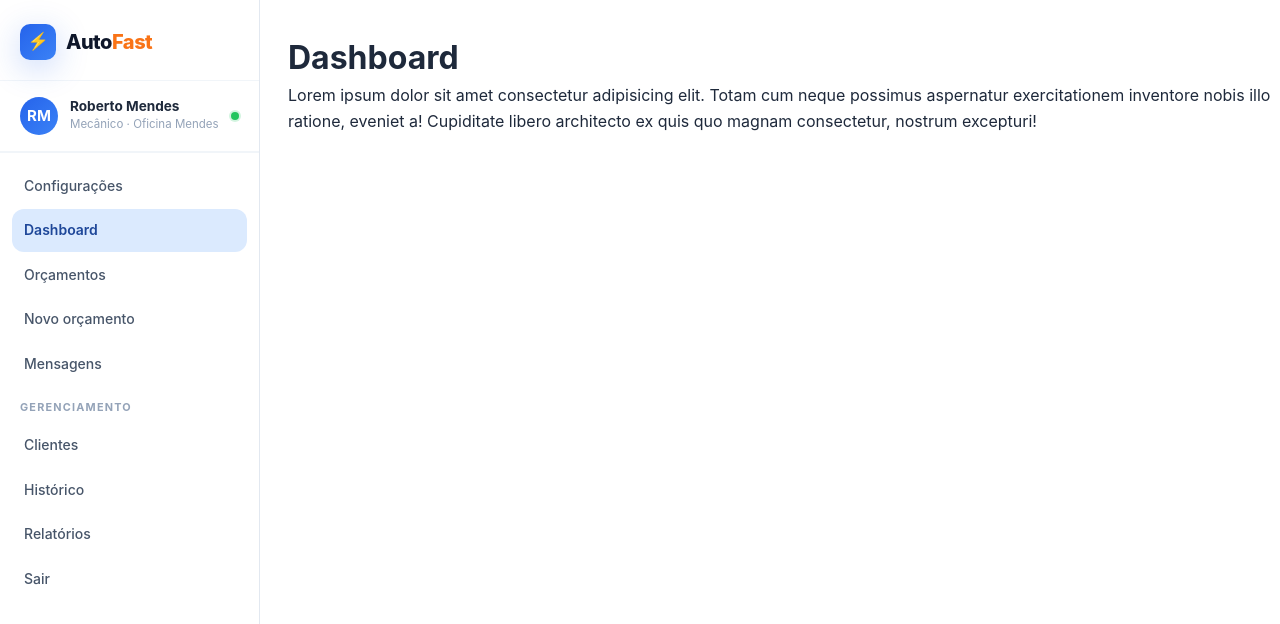
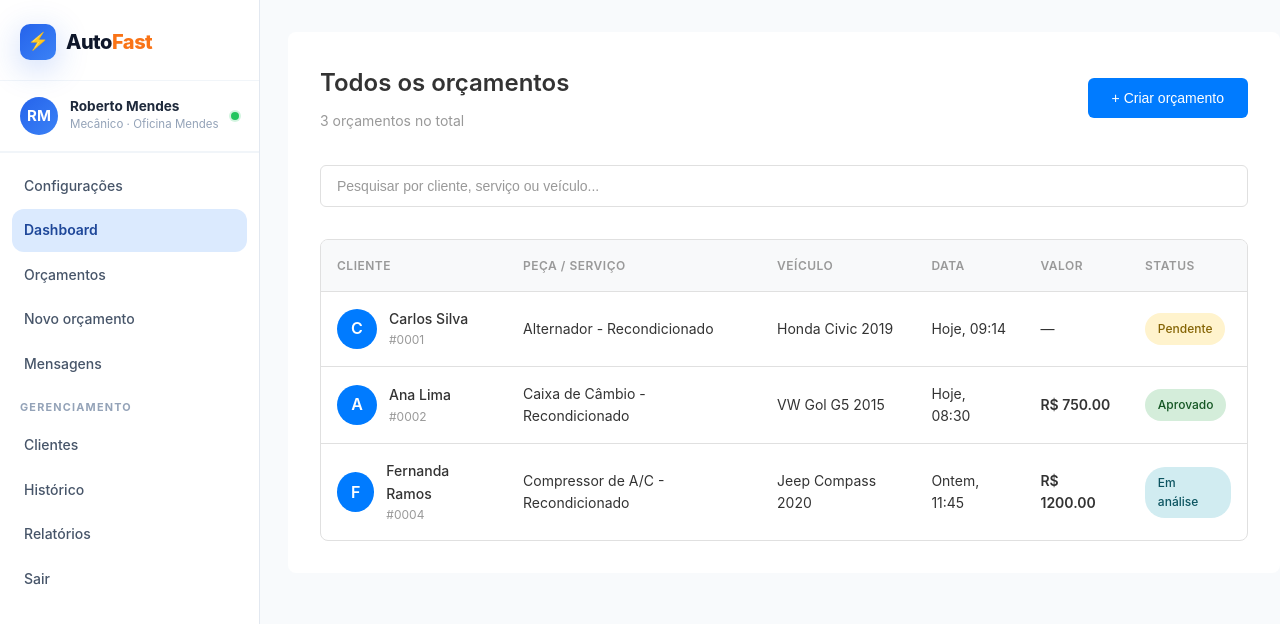
Before and after one commit to rebecaCaroba/AutoFast, a React (Vite) app: page /dashboard in a window 1280 px wide. Shown: the top 624 px of the page. Built offline with nearby package versions, Linux system fonts and the light colour scheme.

Commit message:
Tabela de orçamentos do dashboard

```diff
--- a/src/DefaultLayout/style.scss
+++ b/src/DefaultLayout/style.scss
@@ -1,3 +1,9 @@
+@import '../styles/config/variables';
+
 .containerLayout {
     margin: 2rem 0 0 18rem;
 }
+
+body {
+    background-color: $gray-50 !important;
+}
--- a/src/pages/Dashboard/index.tsx
+++ b/src/pages/Dashboard/index.tsx
@@ -1,11 +1,131 @@
 import './style.scss';
+import { useState } from 'react';
+
+interface Orcamento {
+    id: number;
+    cliente: string;
+    orc: string;
+    veiculo: string;
+    data: string;
+    valor: number;
+    status: 'Pendente' | 'Aprovado' | 'Em revisão' | 'Em análise';
+}
+
+const dados: Orcamento[] = [
+    { id: 1, cliente: 'Carlos Silva', orc: 'Alternador - Recondicionado', veiculo: 'Honda Civic 2019', data: 'Hoje, 09:14', valor: 0, status: 'Pendente' },
+    { id: 2, cliente: 'Ana Lima', orc: 'Caixa de Câmbio - Recondicionado', veiculo: 'VW Gol G5 2015', data: 'Hoje, 08:30', valor: 750.00, status: 'Aprovado' },
+    { id: 4, cliente: 'Fernanda Ramos', orc: 'Compressor de A/C - Recondicionado', veiculo: 'Jeep Compass 2020', data: 'Ontem, 11:45', valor: 1200.00, status: 'Em análise' },
+];
 
 export default function Dashboard() {
+    const [filtro, setFiltro] = useState('');
+
+    const orcamentosFiltrados = dados.filter(orcamento =>
+        orcamento.cliente.toLowerCase().includes(filtro.toLowerCase()) ||
+        orcamento.orc.toLowerCase().includes(filtro.toLowerCase()) ||
+        orcamento.veiculo.toLowerCase().includes(filtro.toLowerCase())
+    );
+
+    const getStatusColor = (status: string) => {
+        switch (status) {
+            case 'Pendente':
+                return '#FFF3CD';
+            case 'Aprovado':
+                return '#D4EDDA';
+            case 'Em revisão':
+                return '#FCE5CD';
+            case 'Em análise':
+                return '#D1ECF1';
+            default:
+                return '#F8F9FA';
+        }
+    };
+
+    const getStatusTextColor = (status: string) => {
+        switch (status) {
+            case 'Pendente':
+                return '#856404';
+            case 'Aprovado':
+                return '#155724';
+            case 'Em revisão':
+                return '#856404';
+            case 'Em análise':
+                return '#0C5460';
+            default:
+                return '#000';
+        }
+    };
+
     return (
-        <div>
+        <div className="dashboard">
+            <div className="dashboard-header">
+                <div>
+                    <h1>Todos os orçamentos</h1>
+                    <p className="total-orcamentos">{orcamentosFiltrados.length} orçamentos no total</p>
+                </div>
+                <button className="btn-criar-orcamento">+ Criar orçamento</button>
+            </div>
 
-            <h1>Dashboard</h1>
-            Lorem ipsum dolor sit amet consectetur adipisicing elit. Totam cum neque possimus aspernatur exercitationem inventore nobis illo ratione, eveniet a! Cupiditate libero architecto ex quis quo magnam consectetur, nostrum excepturi!
+            <div className="filtro-container">
+                <input
+                    type="text"
+                    placeholder="Pesquisar por cliente, serviço ou veículo..."
+                    value={filtro}
+                    onChange={(e) => setFiltro(e.target.value)}
+                    className="filtro-input"
+                />
+            </div>
+
+            <div className="table-container">
+                <table className="orcamentos-table">
+                    <thead>
+                        <tr>
+                            <th>CLIENTE</th>
+                            <th>PEÇA / SERVIÇO</th>
+                            <th>VEÍCULO</th>
+                            <th>DATA</th>
+                            <th>VALOR</th>
+                            <th>STATUS</th>
+                        </tr>
+                    </thead>
+                    <tbody>
+                        {orcamentosFiltrados.map((orcamento) => (
+                            <tr key={orcamento.id}>
+                                <td>
+                                    <div className="cliente-info">
+                                        <div className="cliente-avatar">{orcamento.cliente.charAt(0)}</div>
+                                        <div>
+                                            <div className="cliente-nome">{orcamento.cliente}</div>
+                                            <div className="cliente-id">#{String(orcamento.id).padStart(4, '0')}</div>
+                                        </div>
+                                    </div>
+                                </td>
+                                <td>{orcamento.orc}</td>
+                                <td>{orcamento.veiculo}</td>
+                                <td>{orcamento.data}</td>
+                                <td>
+                                    {orcamento.valor > 0 ? (
+                                        <div className="valor">R$ {orcamento.valor.toFixed(2)}</div>
+                                    ) : (
+                                        <span>—</span>
+                                    )}
+                                </td>
+                                <td>
+                                    <span
+                                        className="status-badge"
+                                        style={{
+                                            backgroundColor: getStatusColor(orcamento.status),
+                                            color: getStatusTextColor(orcamento.status),
+                                        }}
+                                    >
+                                        {orcamento.status}
+                                    </span>
+                                </td>
+                            </tr>
+                        ))}
+                    </tbody>
+                </table>
+            </div>
         </div>
-    )
+    );
 }
--- a/src/pages/Dashboard/style.scss
+++ b/src/pages/Dashboard/style.scss
@@ -1 +1,166 @@
 @import '../../styles/config/variables';
+
+.dashboard {
+    padding: 2rem;
+    background-color: #fff;
+    border-radius: 8px;
+    margin-bottom: 2rem;
+    max-width: 1200px;
+
+    .dashboard-header {
+        margin-bottom: 2rem;
+        display: flex;
+        align-items: center;
+        justify-content: space-between;
+
+        h1 {
+            font-size: 24px;
+            font-weight: 600;
+            color: #333;
+            margin-bottom: 0.5rem;
+        }
+
+        .total-orcamentos {
+            color: #999;
+            font-size: 14px;
+        }
+
+        .btn-criar-orcamento {
+            padding: 0.75rem 1.5rem;
+            background-color: #007bff;
+            color: white;
+            border: none;
+            border-radius: 6px;
+            font-size: 14px;
+            font-weight: 500;
+            cursor: pointer;
+            transition: background-color 0.3s ease;
+            white-space: nowrap;
+
+            &:hover {
+                background-color: #0056b3;
+            }
+
+            &:active {
+                background-color: #003d82;
+            }
+        }
+    }
+
+    .filtro-container {
+        display: flex;
+        gap: 1rem;
+        margin-bottom: 2rem;
+        align-items: center;
+
+        .filtro-input {
+            flex: 1;
+            padding: 0.75rem 1rem;
+            border: 1px solid #e0e0e0;
+            border-radius: 6px;
+            font-size: 14px;
+            outline: none;
+            transition: border-color 0.3s ease;
+
+            &:focus {
+                border-color: #007bff;
+                box-shadow: 0 0 0 2px rgba(0, 123, 255, 0.1);
+            }
+
+            &::placeholder {
+                color: #999;
+            }
+        }
+
+
+    }
+
+    .table-container {
+        overflow-x: auto;
+        border-radius: 8px;
+        border: 1px solid #e0e0e0;
+
+        .orcamentos-table {
+            width: 100%;
+            border-collapse: collapse;
+
+            thead {
+                background-color: #f8f9fa;
+
+                th {
+                    padding: 1rem;
+                    text-align: left;
+                    font-weight: 600;
+                    color: #999;
+                    font-size: 12px;
+                    border-bottom: 1px solid #e0e0e0;
+                    text-transform: uppercase;
+                    letter-spacing: 0.5px;
+                }
+            }
+
+            tbody {
+                tr {
+                    border-bottom: 1px solid #e0e0e0;
+                    transition: background-color 0.2s ease;
+
+                    &:hover {
+                        background-color: #fafafa;
+                    }
+
+                    &:last-child {
+                        border-bottom: none;
+                    }
+
+                    td {
+                        padding: 1rem;
+                        font-size: 14px;
+                        color: #333;
+
+                        .cliente-info {
+                            display: flex;
+                            align-items: center;
+                            gap: 0.75rem;
+
+                            .cliente-avatar {
+                                width: 40px;
+                                height: 40px;
+                                border-radius: 50%;
+                                background-color: #007bff;
+                                color: white;
+                                display: flex;
+                                align-items: center;
+                                justify-content: center;
+                                font-weight: 600;
+                                font-size: 16px;
+                            }
+
+                            .cliente-nome {
+                                font-weight: 500;
+                                color: #333;
+                            }
+
+                            .cliente-id {
+                                font-size: 12px;
+                                color: #999;
+                            }
+                        }
+
+                        .valor {
+                            font-weight: 600;
+                            color: #333;
+                        }
+
+                        .status-badge {
+                            display: inline-block;
+                            padding: 0.4rem 0.8rem;
+                            border-radius: 20px;
+                            font-size: 12px;
+                            font-weight: 500;
+                        }
+                    }
+                }
+            }
+        }
+    }
+}
```
